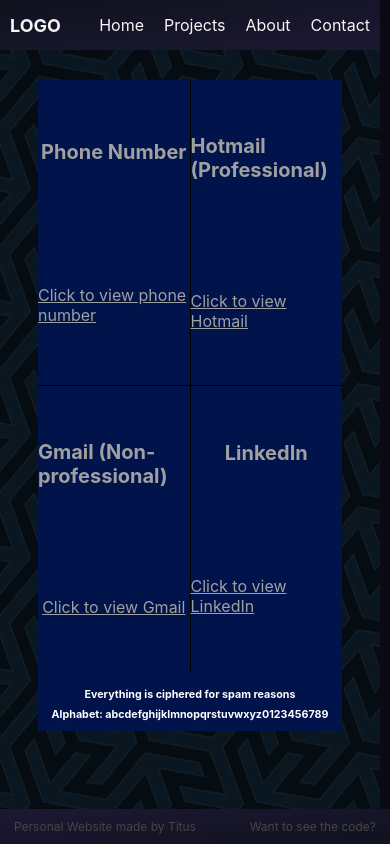
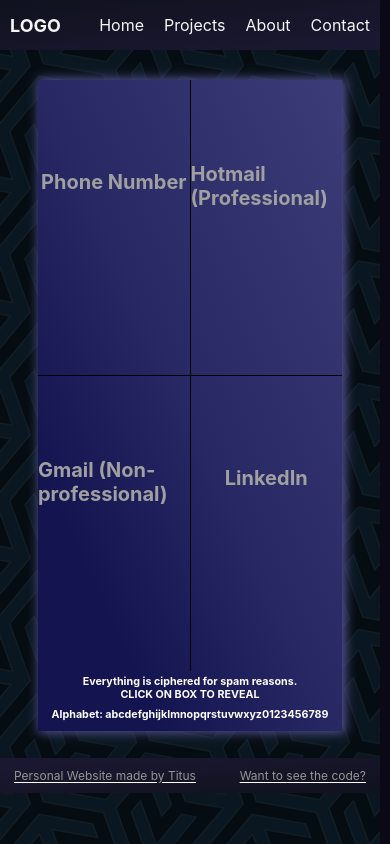
Before and after one commit to SmexyKatarina/SmexyKatarina.github.io, a React (Create React App) app: page /contact in a window 390 px wide. Built offline with nearby package versions, Linux system fonts and the light colour scheme.

Commit message:
Mobile Usage - Tablet
- Added rules for width of a tablet (768px)
- Added the click function for the contact information to the box as well for mobile
- Added an extra text for mobile users to direct them to click on the box.

```diff
--- a/src/App.css
+++ b/src/App.css
@@ -2,4 +2,6 @@
   background-color: rgba(0, 0, 0, 0.8);
   height: 100%;
   min-height: 100vh;
+  width: 100%;
+  position: sticky;
 }
--- a/src/css/about.css
+++ b/src/css/about.css
@@ -11,6 +11,7 @@
 }
 
 .about-seperator {
+    min-height: 4px;
     max-height: 4px;
     width: 70%;
     background-color: rgb(162, 235, 235);
@@ -71,3 +72,18 @@
 .italic {
     font-style: italic;
 }
+
+@media only screen and (max-width: 768px) {
+
+    .about-container {
+        min-height: 80vh;
+    }
+
+    .about-section {
+        margin: 10px;
+    }
+
+    .about-section-content {
+        font-size: 90%;
+    }
+}
--- a/src/css/contact.css
+++ b/src/css/contact.css
@@ -5,7 +5,8 @@
     min-height: 70vh;
     width: 80%;
     display: flex;
-    background-color: rgb(0, 20, 75);
+    background-image: linear-gradient(to top right, rgb(20, 20, 80) 20%, rgb(40, 40, 100) 50%, rgb(60, 60, 120) 100%);
+    box-shadow: 2px 0px 10px 2px rgb(80, 80, 140);
     padding-bottom: 60px;
     justify-content: center;
     flex-wrap: wrap;
@@ -60,3 +61,22 @@
 .border-bottom {
     border-bottom: 1px solid black;
 }
+
+.reveal {
+    display: none;
+}
+
+@media only screen and (max-width: 768px) {
+    .contacts {
+        margin-bottom: 27px;
+    }
+
+    .contact-inspect {
+        display: none;
+    }
+
+    .reveal {
+        display: block;
+        text-align: center;
+    }
+}
--- a/src/css/footer.css
+++ b/src/css/footer.css
@@ -13,10 +13,23 @@
 .footer * {
     margin: 14px;
     font-size: 12px;
-    color: rgb(70, 70, 70);
+    color: rgb(150, 150, 150);
 }
 
 .footer *:hover {
     color: gray;
     cursor: pointer;
 }
+
+@media only screen and (max-width: 768px) {
+    .footer {
+        position: static;
+    }
+
+    .footer * {
+        text-decoration: underline;
+        text-decoration-color: white;
+        text-underline-offset: 2px;
+
+    }
+}
--- a/src/css/home.css
+++ b/src/css/home.css
@@ -81,6 +81,7 @@
 .item-title {
     font-weight: bold;
     margin: 5px;
+    width: 100%;
 }
 
 .item-title a {
@@ -141,3 +142,23 @@
     font-weight: bold;
     color: rgb(61, 87, 165);
 }
+
+
+@media only screen and (max-width: 768px) {
+    .home {
+        padding-bottom: 0;
+    }
+
+    .item {
+        text-overflow: ellipsis;
+        max-height: 100%;
+        overflow: hidden;
+        font-size: 75%;
+    }
+
+    .redirect {
+        text-decoration: underline;
+        text-decoration-color: rgb(40, 61, 169);
+        text-decoration-thickness: 2px;
+    }
+}
--- a/src/pages/Contact.js
+++ b/src/pages/Contact.js
@@ -13,33 +13,41 @@ const Contact = () => {
                 <div className="contacts">
                     <div className="contact-item border-right border-bottom">
                         <h1 className="contact-type">Phone Number</h1>
-                        <h3 className="contact-info" id="info-1">{process.env.REACT_APP_PHONE_NUMBER}</h3>
+                        <h3 className="contact-info" id="info-1" onClick={() => {
+                            document.getElementById("info-1").style.backgroundColor = "transparent";
+                        }}>{process.env.REACT_APP_PHONE_NUMBER}</h3>
                         <p className="contact-inspect" onClick={() => {
                             document.getElementById("info-1").style.backgroundColor = "transparent";
                         }}>Click to view phone number</p>
                     </div>
                     <div className="contact-item border-bottom">
                         <h1 className="contact-type">Hotmail (Professional)</h1>
-                        <h3 className="contact-info" id="info-2">{process.env.REACT_APP_HOTMAIL}</h3>
+                        <h3 className="contact-info" id="info-2" onClick={() => {
+                            document.getElementById("info-2").style.backgroundColor = "transparent";
+                        }}>{process.env.REACT_APP_HOTMAIL}</h3>
                         <p className="contact-inspect" onClick={() => {
                             document.getElementById("info-2").style.backgroundColor = "transparent";
                         }}>Click to view Hotmail</p>
                     </div>
                     <div className="contact-item border-right">
                         <h1 className="contact-type">Gmail (Non-professional)</h1>
-                        <h3 className="contact-info" id="info-3">{process.env.REACT_APP_GMAIL}</h3>
+                        <h3 className="contact-info" id="info-3" onClick={() => {
+                            document.getElementById("info-3").style.backgroundColor = "transparent";
+                        }}>{process.env.REACT_APP_GMAIL}</h3>
                         <p className="contact-inspect" onClick={() => {
                             document.getElementById("info-3").style.backgroundColor = "transparent";
                         }}>Click to view Gmail</p>
                     </div>
                     <div className="contact-item">
                         <h1 className="contact-type">LinkedIn</h1>
-                        <h3 className="contact-info" id="info-4">{process.env.REACT_APP_LINKEDIN}</h3>
+                        <h3 className="contact-info" id="info-4" onClick={() => {
+                            document.getElementById("info-4").style.backgroundColor = "transparent";
+                        }}>{process.env.REACT_APP_LINKEDIN}</h3>
                         <p className="contact-inspect" onClick={() => {
                             document.getElementById("info-4").style.backgroundColor = "transparent";
                         }}>Click to view LinkedIn</p>
                     </div>
-                    <h6 className="contact-cipher">Everything is ciphered for spam reasons</h6>
+                    <h6 className="contact-cipher">Everything is ciphered for spam reasons. <span className="reveal">CLICK ON BOX TO REVEAL</span></h6>
                     <h6 className="contact-cipher-2">Alphabet: abcdefghijklmnopqrstuvwxyz0123456789</h6>
                 </div>
             <Footer />
```
